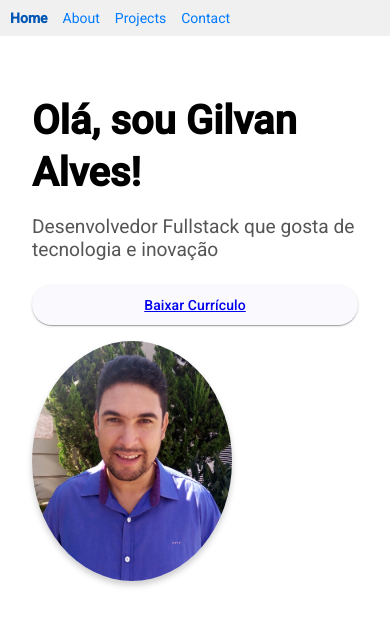
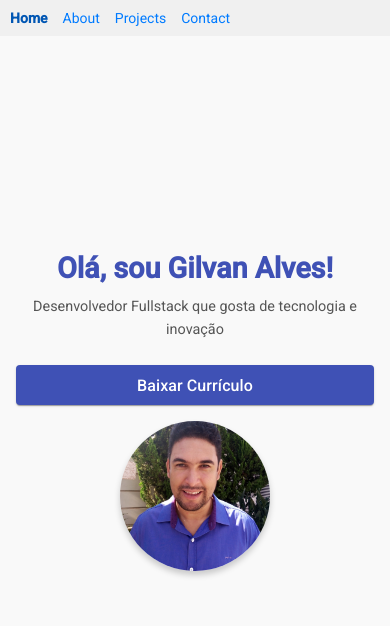
Before and after one commit to Gilvan-R-A/portfolio, an Angular app: page / in a window 390 px wide. Shown: the top 626 px of the page. Built offline with nearby package versions, Linux system fonts and the light colour scheme.

Commit message:
feat: home component style and responsiveness implemented

```diff
--- a/src/app/home/home.component.css
+++ b/src/app/home/home.component.css
@@ -1,24 +1,91 @@
-.home-container{
+.home-container {
     display: flex;
+    flex-direction: column;
+    justify-content: center;
     align-items: center;
-    justify-content: space-between;
-    margin: 2rem;
+    text-align: center;
+    padding: 2rem;
+    gap: 1.5rem;
+    background-color: #f9f9f9;
+    min-height: 83vh;
 }
 
-.intro{
-    h1{
-        font-size: 2.5rem;
+.intro {
+    max-width: 600px;
+}
+
+.intro h1 {
+    font-size: 2.5rem;
+    color: #3f51b5;
+    margin-bottom: 0.5rem;
+}
+
+.intro p {
+    font-size: 1.2rem;
+    line-height: 1.6;
+    color: #555;
+}
+
+.intro button {
+    margin-top: 1rem;
+    padding: 0.8rem 1.5rem;
+    font-size: 1rem;
+    color: white;
+    background-color: #3f51b5;
+    border: none;
+    border-radius: 4px;
+    cursor: pointer;
+    transition: background-color 0.3s, transform 0.2s;
+}
+
+.intro button a {
+    text-decoration: none;
+    color: white;
+}
+
+.intro button:hover {
+    background-color: #1a237e;
+    transform: scale(1.05);
+}
+
+.profile-img {
+    width: 200px;
+    height: 200px;
+    border-radius: 50%;
+    box-shadow: 0 4px 6px rgba(0, 0, 0, 0.2);
+    object-fit: cover;
+}
+
+@media (max-width: 768px) {
+    .intro h1 {
+        font-size: 2rem;
     }
-    p{
-        font-size: 1.2rem;
+
+    .intro p {
+        font-size: 1rem;
     }
-    button{
-        margin-top: 1rem;
+
+    .profile-img {
+        width: 150px;
+        height: 150px;
     }
 }
 
-.profile-img{
-    width: 200px;
-    border-radius: 50%;
-    box-shadow: 0 4px 6px rgba(0, 0, 0, 0.2);
+@media (max-width: 480px) {
+    .home-container {
+        padding: 1rem;
+    }
+
+    .intro h1 {
+        font-size: 1.8rem;
+    }
+
+    .intro p {
+        font-size: 0.9rem;
+    }
+
+    .intro button {
+        width: 100%;
+        padding: 0.8rem;
+    }
 }
```
